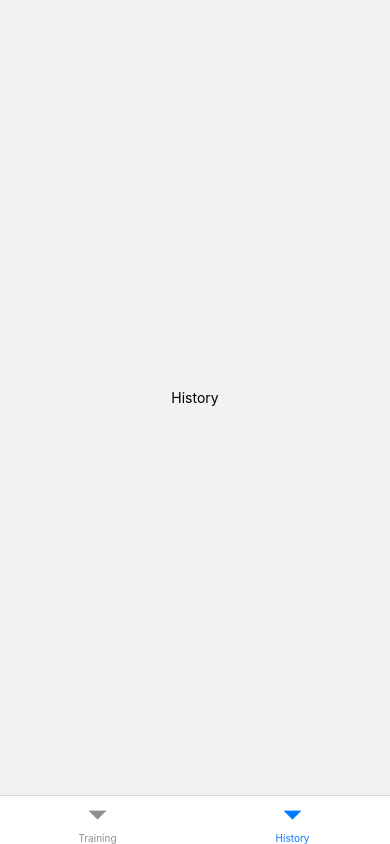
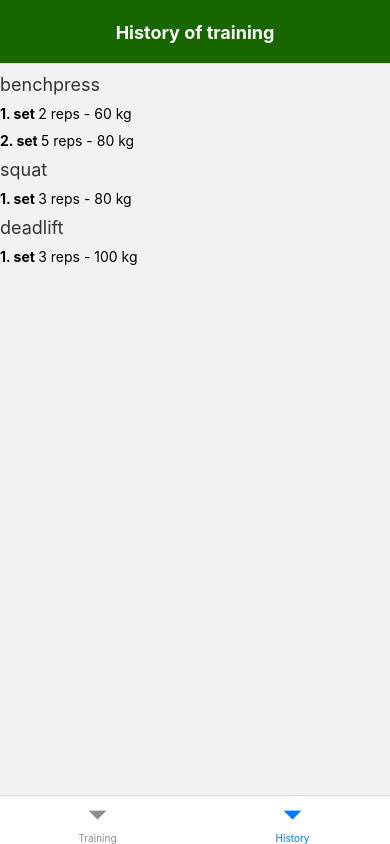
Before and after one commit to ollikor/GymDiary, a React Native app in the folder GymDiary/: screen /History in a window 390 px wide. Built offline with nearby package versions, Linux system fonts and the light colour scheme.

Commit message:
edit historyscreen

```diff
--- a/GymDiary/src/Tabs/History/History.js
+++ b/GymDiary/src/Tabs/History/History.js
@@ -1,4 +1,6 @@
-import { View, Text } from 'react-native';
+import { SafeAreaView, SectionList, Text, StyleSheet, View, } from 'react-native';
+
+import { colors, paddings, fonts, margins } from '../../styles/theme';
 
 export default function History() {
 
@@ -8,9 +10,46 @@ export default function History() {
         deadlift: { sets: [{ id: Date.now() + Math.random(), reps: 3, weight: 100 }] },
     };
 
+    const movesArray = Object.keys(moves).map((move) => ({
+        title: move,
+        data: moves[move].sets
+    }));
+
     return (
-      <View style={{ flex: 1, justifyContent: 'center', alignItems: 'center' }}>
-        <Text>History</Text>
+        <SafeAreaView style={styles.Container}>
+            <SectionList
+                sections={movesArray}
+                keyExtractor={(item, index) => item.id.toString() + index}
+                renderItem={({ item, index }) => (
+                    <View style={styles.ListItem}>
+                        <Text style={styles.ListItemTitle}>{index + 1}. set </Text>
+                        <Text>{item.reps} reps - {item.weight} kg</Text>
                     </View>
+                )}
+                renderSectionHeader={({ section }) => (
+                    <View>
+                        <Text style={styles.Title}>{section.title}</Text>
+                    </View>
+                )}
+            />
+        </SafeAreaView>
     );
 };
+
+const styles = StyleSheet.create({
+    Container: {
+        padding: paddings.lg
+    },
+    Title: {
+        marginTop: margins.sm,
+        fontSize: fonts.lg,
+        color: colors.darkText,
+    },
+    ListItem: {
+        flexDirection: 'row',
+        marginTop: margins.sm
+    },
+    ListItemTitle: {
+        fontWeight: 'bold'
+    }
+});
--- a/GymDiary/src/Tabs/Programs/Programs.js
+++ b/GymDiary/src/Tabs/Programs/Programs.js
@@ -1,6 +1,6 @@
-import {View, ScrollView, TouchableOpacity, Text, StyleSheet } from 'react-native';
+import { View, ScrollView, TouchableOpacity, Text, StyleSheet } from 'react-native';
 
-import { colors, paddings, fonts,elevation } from '../../styles/theme';
+import { colors, paddings, fonts, elevation } from '../../styles/theme';
 
 export default function Programs({ navigation }) {
     return (
--- a/GymDiary/src/Tabs/index.js
+++ b/GymDiary/src/Tabs/index.js
@@ -1,7 +1,7 @@
 import { createBottomTabNavigator } from "@react-navigation/bottom-tabs";
 import { createStackNavigator } from '@react-navigation/stack';
 
-import {colors} from '../styles/theme'
+import { colors } from '../styles/theme'
 
 import Programs from './Programs/Programs';
 import History from './History/History';
@@ -13,9 +13,28 @@ import Moves from '../Screens/Moves/Moves';
 const Tab = createBottomTabNavigator();
 
 const ProgramsStack = createStackNavigator();
+const HistoryStack = createStackNavigator();
+
+function HistoryStackScreen() {
+    return (
+        <HistoryStack.Navigator
+            screenOptions={{
+                headerStyle: {
+                    backgroundColor: colors.primaryBackground,
+                },
+                headerTitleAlign: 'center',
+                headerTintColor: colors.lightText,
+                headerTitleStyle: {
+                    fontWeight: 'bold'
+                }
+            }}>
+            <HistoryStack.Screen name='History of training' component={History} />
+        </HistoryStack.Navigator>
+    );
+};
 
 function ProgramsStackScreen() {
-    return(
+    return (
         <ProgramsStack.Navigator
             screenOptions={{
                 headerStyle: {
@@ -24,8 +43,9 @@ function ProgramsStackScreen() {
                 headerTitleAlign: 'center',
                 headerTintColor: colors.lightText,
                 headerTitleStyle: {
-                    fontWeight: 'bold',
-                }}}>
+                    fontWeight: 'bold'
+                }
+            }}>
             <ProgramsStack.Screen name='Gym Diary' component={Programs} />
             <ProgramsStack.Screen name='Exercise' component={Exercise} />
             <ProgramsStack.Screen name='Timer' component={Timer} />
@@ -36,11 +56,11 @@ function ProgramsStackScreen() {
 };
 
 export default function Tabs() {
-    return(
+    return (
 
-            <Tab.Navigator screenOptions={{ headerShown: false }}>
-                <Tab.Screen name='Training' component={ProgramsStackScreen} />
-                <Tab.Screen name='History' component={History} />
-            </Tab.Navigator>
+        <Tab.Navigator screenOptions={{ headerShown: false }}>
+            <Tab.Screen name='Training' component={ProgramsStackScreen} />
+            <Tab.Screen name='History' component={HistoryStackScreen} />
+        </Tab.Navigator>
     );
 };
```
Also changed, not shown: GymDiary/src/Screens/Moves/Moves.js (+8 -6 lines), GymDiary/src/Screens/Exercise/Exercise.js (indentation only). Lines whose indentation alone changed are shown as unchanged.
